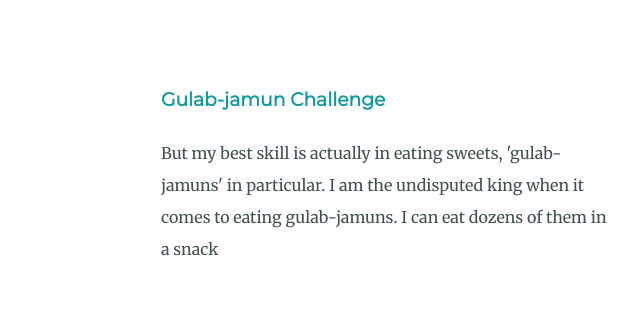
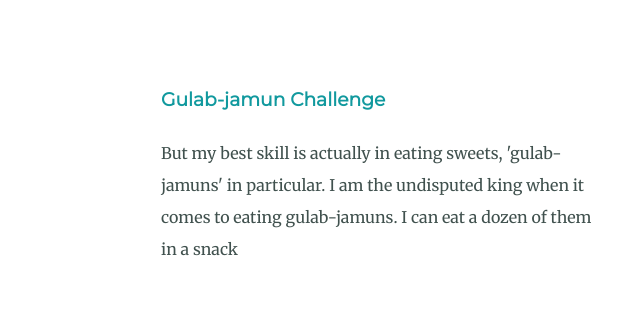
Before and after one commit to shahzad133/site, a plain HTML site: page index.html in a window 1280 px wide. Shown: the part 1760-2075 px from the top of the page, 159-799 px from the left. Drawn offline with Linux system fonts and the light colour scheme.

Commit message:
Update index.html

```diff
--- a/index.html
+++ b/index.html
@@ -37,7 +37,7 @@
       <div class="skill-row">
         <img class="chillies-skill-img" src="images/chillies.png" alt="">
         <h3>Gulab-jamun Challenge</h3>
-        <p class="wings-descriptions">But my best skill is actually in eating sweets, 'gulab-jamuns' in particular. I am the undisputed king when it comes to eating gulab-jamuns. I can eat dozens of them in a snack </p>
+        <p class="wings-descriptions">But my best skill is actually in eating sweets, 'gulab-jamuns' in particular. I am the undisputed king when it comes to eating gulab-jamuns. I can eat a dozen of them in a snack </p>
       </div>
     </div>
     <hr>
```
